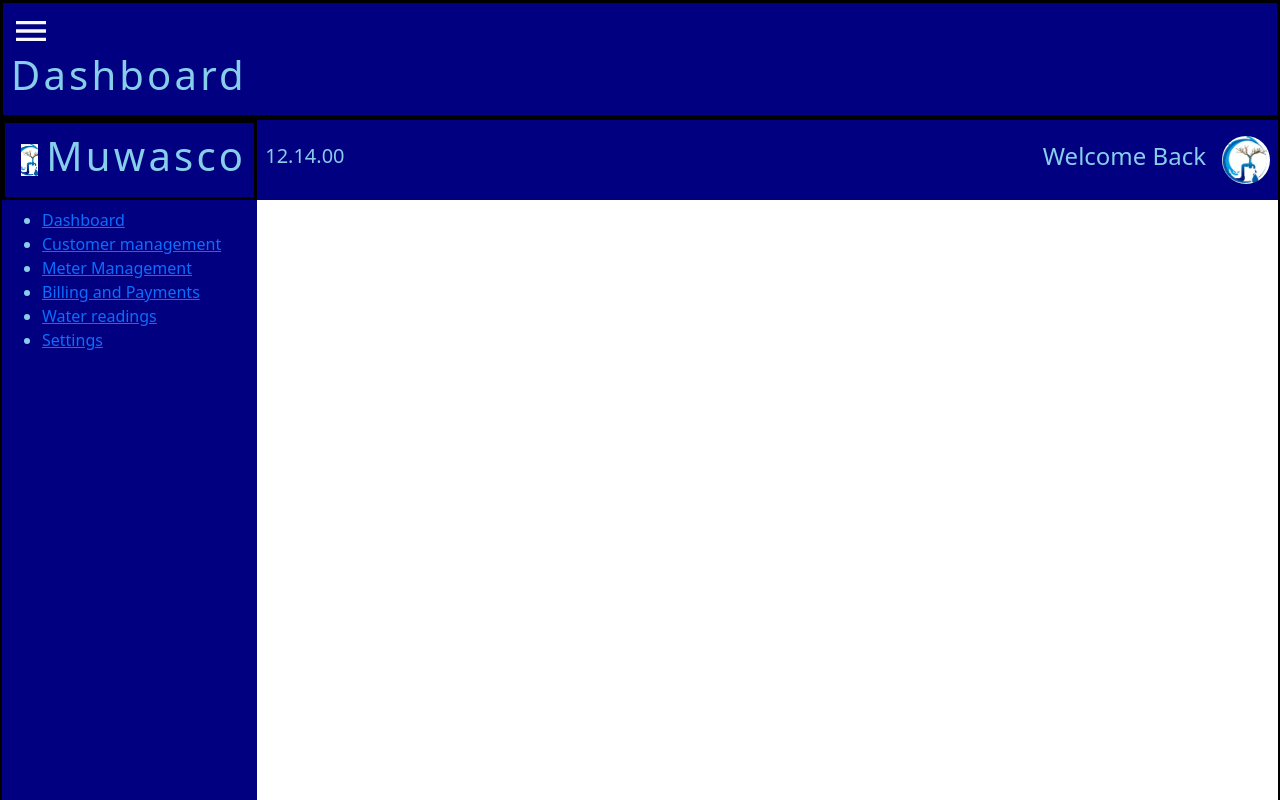
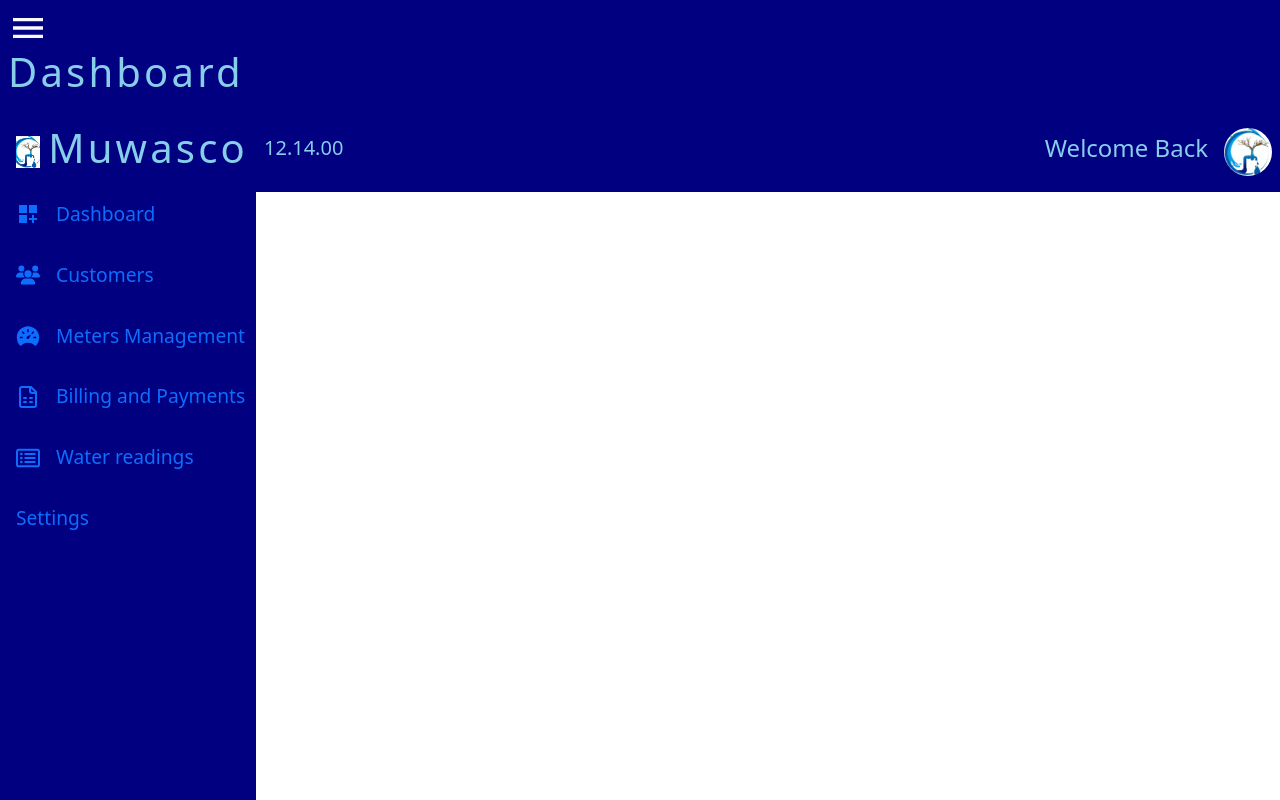
Before and after one commit to Davis-don/Mowasco, a React (Create React App) app in the folder client/: page /Account/login in a window 1280 px wide. Built offline with nearby package versions, Linux system fonts and the light colour scheme; sample sign-in values are in the browser's storage.

Commit message:
adding more changes to the design of the user interface

```diff
--- a/client/package.json
+++ b/client/package.json
@@ -15,7 +15,7 @@
     "jwt-decode": "^4.0.0",
     "react": "^18.3.1",
     "react-dom": "^18.3.1",
-    "react-icons": "^5.2.1",
+    "react-icons": "^5.3.0",
     "react-router-dom": "^6.26.2",
     "react-scripts": "5.0.1",
     "react-toastify": "^10.0.5",
--- a/client/src/Admin/Components/SideNav.jsx
+++ b/client/src/Admin/Components/SideNav.jsx
@@ -1,44 +1,55 @@
 import React from 'react';
 import { Link } from 'react-router-dom';
 import './global.css'
-import Navigation from './Navigation';
+import { MdDashboardCustomize } from "react-icons/md";
+import { FaUsers } from "react-icons/fa6";
+import { IoSpeedometerSharp } from "react-icons/io5";
+import { LuFileSpreadsheet } from "react-icons/lu";
+import { FaRegRectangleList } from "react-icons/fa6";
 
 const SideNav = () => {
     return (
       <div>
         <div className="aside">
-          <nav>
-            <ul>
-              <li>
+          <div className="nav-links">
+            <div className="nav-1">
               <Link className="li" to={"/dashboard"}>
+                <MdDashboardCustomize className="icons" />
                 Dashboard
               </Link>
-              </li>
-              <li>
+            </div>
+
+            <div className="nav-1">
               <Link className="li" to={"/manage-customers"}>
-                  Customer management
+                <FaUsers className="icons" />
+                Customers
               </Link>
-              </li>
-              <li>
+            </div>
+
+            <div className="nav-1">
               <Link className="li" to={"/manage-meters"}>
-                  Meter Management
+                <IoSpeedometerSharp className="icons" />
+                Meters Management
               </Link>
-              </li>
-              <li>
+            </div>
+
+            <div className="nav-1">
               <Link className="li" to={"/billing-payment"}>
+                <LuFileSpreadsheet className="icons" />
                 Billing and Payments
               </Link>
-              </li>
-              <li>
+            </div>
+
+            <div className="nav-1">
               <Link className="li" to={"/manage-water-readings"}>
+                <FaRegRectangleList className="icons" />
                 Water readings
               </Link>
-              </li>
-              <li>
+            </div>
+            <div className="nav-1">
               <Link className="li">Settings</Link>
-              </li>
-            </ul>
-          </nav>
+            </div>
+          </div>
 
           <div className="logout">
             <button>Log out</button>
--- a/client/src/Admin/Components/global.css
+++ b/client/src/Admin/Components/global.css
@@ -33,7 +33,6 @@
     grid-template-rows:5rem 1fr;
     grid-template-areas: 'header header-right'
                         'aside content';
-    border: 2px solid black;
         height: 100vh;
 
  }
@@ -55,7 +54,6 @@
     color: var(--sky-blue);
     letter-spacing: .2rem;
     padding: .5rem;
-    border: 3px solid black;
     align-items: center;
     justify-content:space-between;
 }
@@ -73,6 +71,8 @@
     display: block;
     object-fit: cover;
 }
+
+
 .aside {
     grid-area: sidebar;
     height: 100%;
@@ -81,8 +81,9 @@
     justify-content: space-between;
     align-items: start;
     color: var(--sky-blue);
-    padding: .5rem;
+    padding-left: .5rem;
     flex-direction: column;
+
     }
 .aside button{
     width: 7rem;
@@ -91,6 +92,38 @@
     margin-bottom: 1rem;
 }
 
+.aside .nav-links {
+    width: 100%;
+    display: flex;
+    flex-direction: column;
+    gap: 1rem;
+}
+
+.aside .nav-links .nav-1 {
+    padding: .5rem;
+    display: flex;
+    align-items: center;
+}
+
+.nav-1 .li{
+    text-decoration: none;
+    font-size: 1.2rem;
+    /* color: var(--sky-blue); */
+    display: flex;
+    flex-direction: row;
+    align-items: center;
+    gap: 1rem;
+}
+
+.nav-1 .li .icons{
+    font-size: 1.5rem;
+    /* color:var(--sky-blue); */
+
+}
+
+.aside .nav-links .nav-1:hover{
+    background-color: var(--sky-blue);
+}
  .content{
     grid-area: content;
 overflow-y: auto;
@@ -124,9 +157,15 @@ overflow-y: auto;
     gap: 1rem;
     padding-left: 1rem;
   }
-
+ .nav-top .nav-right .admin-img{
+width: 3rem;
+    height: 3rem;
+    overflow: hidden;
+ }
   .nav-top .nav-right .admin-img img{
-    width: 3rem;
-    height: 3rem;
+    width: 100%;
+    height: 100%;
+    display: block;
+    object-fit: cover;
     border-radius: 50%;
   }
```
Also changed, not shown: 1 other file (tests, documents, lock files or other folders). Lines whose indentation alone changed are shown as unchanged.
